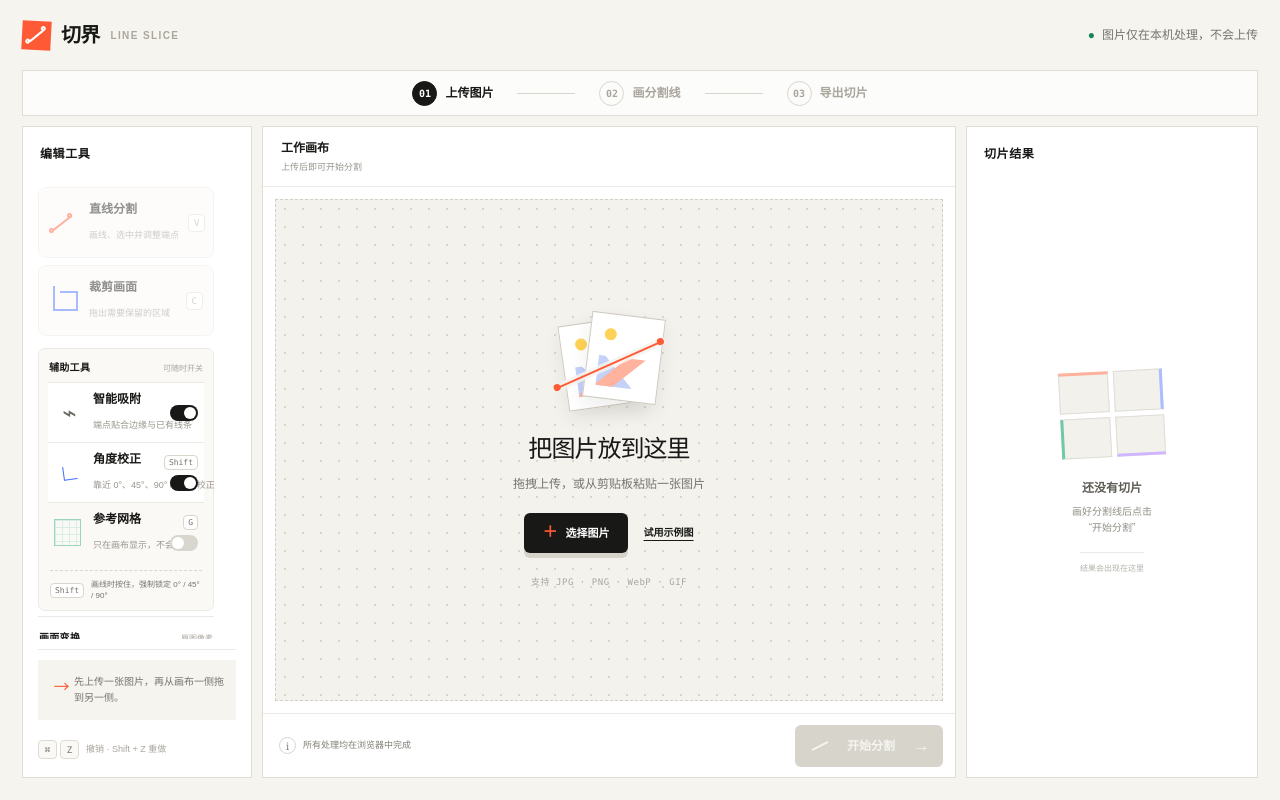
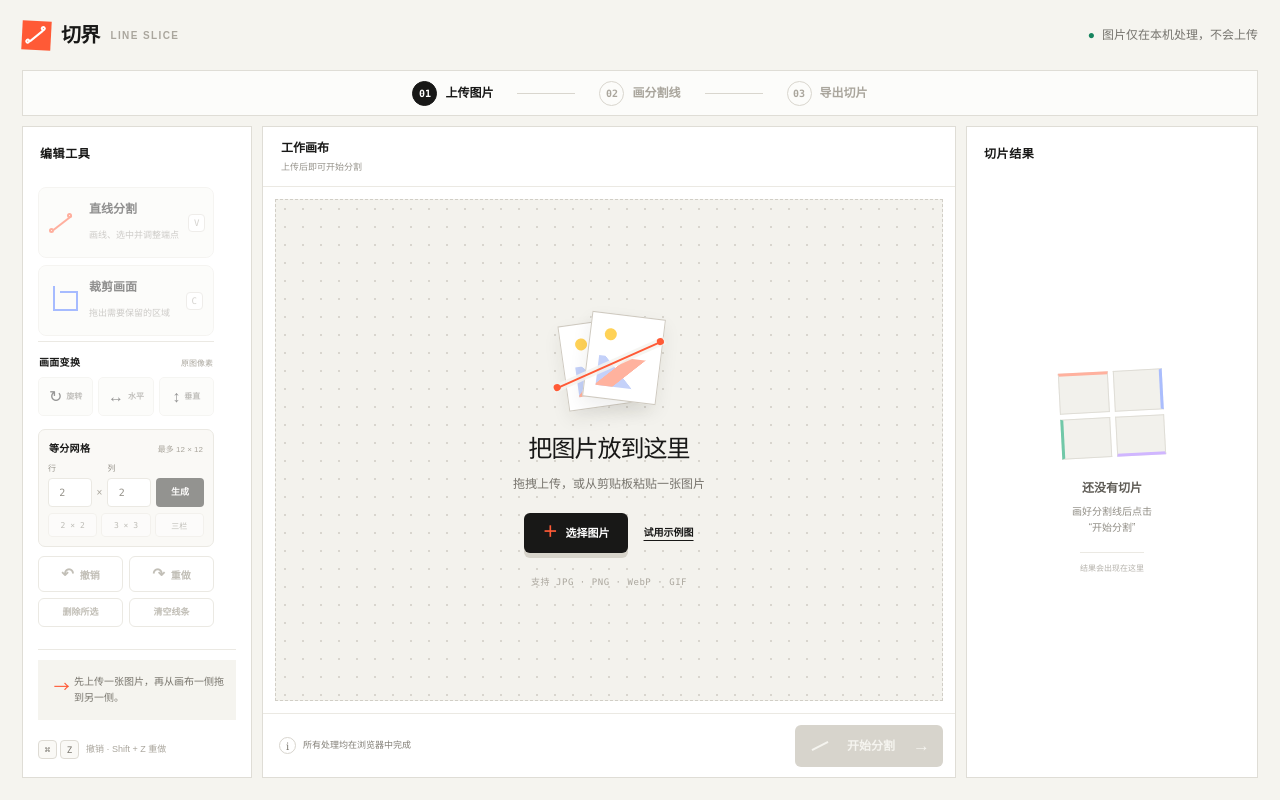
Before and after one commit to hcsdtk/qiejie, a Next.js app: page / in a window 1280 px wide. Built offline with nearby package versions, Linux system fonts and the light colour scheme.

Commit message:
Make drawing assists always on

```diff
--- a/app/globals.css
+++ b/app/globals.css
@@ -127,8 +127,8 @@ button:focus-visible, canvas:focus-visible { outline: 3px solid rgba(71, 115, 25
 .tool-card { width: 100%; border: 1px solid var(--soft-line); background: #faf9f6; padding: 12px 10px; display: grid; grid-template-columns: 31px 1fr auto; align-items: center; gap: 9px; text-align: left; border-radius: 8px; }
 .tool-card.selected:not(:disabled) { background: #fff7f4; border-color: #ffc8b9; box-shadow: inset 3px 0 0 var(--accent); }
 .tool-card:disabled { opacity: .48; }
-.tool-card strong, .assist-option strong { display: block; font-size: 12px; margin-bottom: 3px; }
-.tool-card small, .assist-option small { color: #98958d; font-size: 9px; white-space: nowrap; }
+.tool-card strong { display: block; font-size: 12px; margin-bottom: 3px; }
+.tool-card small { color: #98958d; font-size: 9px; white-space: nowrap; }
 .tool-card kbd { color: #a7a39a; font: 9px var(--font-mono), monospace; border: 1px solid #dedbd4; background: white; padding: 3px 5px; border-radius: 4px; }
 .tool-card + .tool-card { margin-top: 7px; }
 .line-tool-icon { width: 27px; height: 27px; position: relative; display: block; }
@@ -141,21 +141,6 @@ button:focus-visible, canvas:focus-visible { outline: 3px solid rgba(71, 115, 25
 .crop-actions button:first-child { background: #4773ff; color: white; border-color: #4773ff; }
 .crop-actions button:disabled { opacity: .45; }
 
-.snap-icon { color: #6e6b65; font-size: 24px; line-height: 1; text-align: center; }
-.toggle { width: 28px; height: 16px; border-radius: 9px; background: #d8d6cf; padding: 2px; display: flex; }
-.toggle i { width: 12px; height: 12px; background: white; border-radius: 50%; display: block; }
-.toggle.on { justify-content: flex-end; background: var(--ink); }
-.angle-icon { color: #4773ff; font-size: 23px; line-height: 1; text-align: center; transform: rotate(-8deg); }
-.assist-tools { margin-top: 12px; padding: 10px 9px 9px; border: 1px solid var(--soft-line); border-radius: 7px; background: #faf9f6; }
-.assist-option { width: 100%; min-height: 50px; display: grid; grid-template-columns: 31px minmax(0, 1fr) auto; align-items: center; gap: 8px; padding: 7px 6px; border: 0; border-top: 1px solid var(--soft-line); background: transparent; text-align: left; }
-.assist-option.enabled { background: white; }
-.assist-option:hover { background: #f4f3ef; }
-.assist-option > span:nth-child(2) { min-width: 0; }
-.assist-option .toggle { flex: 0 0 auto; }
-.assist-tail { display: flex; flex-direction: column; align-items: flex-end; gap: 5px; }
-.assist-tail kbd, .shift-hint kbd { border: 1px solid #d9d6ce; border-radius: 4px; background: white; color: #77746c; padding: 2px 4px; font: 8px var(--font-mono), monospace; }
-.reference-grid-icon { width: 27px; height: 27px; display: grid; place-items: center; color: #16a778; border: 1px solid #9bd3be; background-image: linear-gradient(#d7ede5 1px, transparent 1px), linear-gradient(90deg, #d7ede5 1px, transparent 1px); background-size: 7px 7px; font-size: 0; }
-.shift-hint { display: flex; align-items: center; gap: 7px; margin: 8px 2px 0; padding-top: 8px; border-top: 1px dashed #d9d6ce; color: #77746c; font-size: 8px; line-height: 1.4; }
 .divider { height: 1px; background: var(--soft-line); margin: 5px 0 13px; }
 .tool-actions { display: grid; grid-template-columns: 1fr 1.2fr; gap: 6px; }
 .tool-actions button { min-height: 36px; border: 1px solid var(--soft-line); background: white; border-radius: 6px; font-size: 10px; font-weight: 700; }
@@ -298,7 +283,7 @@ button:focus-visible, canvas:focus-visible { outline: 3px solid rgba(71, 115, 25
 
 @media (max-width: 1080px) {
   .workbench { grid-template-columns: 205px minmax(430px, 1fr) 250px; }
-  .tool-card small, .assist-option small { white-space: normal; }
+  .tool-card small { white-space: normal; }
 }
 
 @media (max-width: 900px) {
--- a/app/page.tsx
+++ b/app/page.tsx
@@ -45,11 +45,7 @@ type EditorSnapshot = {
 };
 type ToolMode = "line" | "crop";
 type ExportFormat = "image/png" | "image/jpeg" | "image/webp";
-type LineAssistOptions = {
-  snapEnabled: boolean;
-  angleAssistEnabled: boolean;
-  forceAngle: boolean;
-};
+type LineAssistOptions = { forceAngle: boolean };
 type CanvasGesture =
   | { type: "draw-line" }
   | { type: "move-endpoint"; before: EditorSnapshot; lineId: number; endpoint: "start" | "end" }
@@ -172,7 +168,6 @@ function snapStraightPoint(
   width: number,
   height: number,
   lines: CutLine[],
-  snapEnabled: boolean,
 ) {
   const dx = straightened.x - start.x;
   const dy = straightened.y - start.y;
@@ -206,13 +201,11 @@ function snapStraightPoint(
     if (t >= 0 && u >= 0 && u <= 1) addRayCandidate(t);
   }
 
-  if (snapEnabled) {
-    const threshold = Math.max(10, Math.min(width, height) * 0.035);
-    const nearest = candidates
-      .map((candidate) => ({ candidate, distance: Math.hypot(candidate.x - pointer.x, candidate.y - pointer.y) }))
-      .sort((a, b) => a.distance - b.distance)[0];
-    if (nearest && nearest.distance < threshold) return nearest.candidate;
-  }
+  const threshold = Math.max(10, Math.min(width, height) * 0.035);
+  const nearest = candidates
+    .map((candidate) => ({ candidate, distance: Math.hypot(candidate.x - pointer.x, candidate.y - pointer.y) }))
+    .sort((a, b) => a.distance - b.distance)[0];
+  if (nearest && nearest.distance < threshold) return nearest.candidate;
 
   const inside = clampPoint(straightened, width, height);
   if (inside.x === straightened.x && inside.y === straightened.y) return inside;
@@ -239,7 +232,7 @@ function assistLineEnd(
   const step = Math.PI / 4;
   const assistedAngle = Math.round(angle / step) * step;
   const delta = Math.abs(Math.atan2(Math.sin(angle - assistedAngle), Math.cos(angle - assistedAngle)));
-  const angleLocked = options.forceAngle || (options.angleAssistEnabled && delta <= (9 * Math.PI) / 180);
+  const angleLocked = options.forceAngle || delta <= (9 * Math.PI) / 180;
   const straightened =
     angleLocked
       ? {
@@ -249,10 +242,10 @@ function assistLineEnd(
       : point;
 
   if (angleLocked) {
-    return snapStraightPoint(start, straightened, point, width, height, lines, options.snapEnabled);
+    return snapStraightPoint(start, straightened, point, width, height, lines);
   }
   const clamped = clampPoint(straightened, width, height);
-  return options.snapEnabled ? snapPoint(clamped, width, height, lines) : clamped;
+  return snapPoint(clamped, width, height, lines);
 }
 
 function drawReferenceGrid(context: CanvasRenderingContext2D) {
@@ -413,9 +406,6 @@ export default function Home() {
   const [activeLine, setActiveLine] = useState<Omit<CutLine, "id"> | null>(null);
   const [selectedLineId, setSelectedLineId] = useState<number | null>(null);
   const [toolMode, setToolMode] = useState<ToolMode>("line");
-  const [snapEnabled, setSnapEnabled] = useState(true);
-  const [angleAssistEnabled, setAngleAssistEnabled] = useState(true);
-  const [referenceGridVisible, setReferenceGridVisible] = useState(false);
   const [isForceStraight, setIsForceStraight] = useState(false);
   const [cropSelection, setCropSelection] = useState<CropSelection | null>(null);
   const [undoStack, setUndoStack] = useState<EditorSnapshot[]>([]);
@@ -612,11 +602,6 @@ export default function Home() {
       } else if (!isFormField && key === "c") {
         setToolMode("crop");
         setSelectedLineId(null);
-      } else if (!isFormField && key === "g") {
-        setReferenceGridVisible((current) => {
-          setMessage(current ? "参考网格已关闭" : "参考网格已开启；不会出现在导出图片中");
-          return !current;
-        });
       }
     };
     window.addEventListener("paste", handlePaste);
@@ -637,11 +622,11 @@ export default function Home() {
     if (!context) return;
     context.clearRect(0, 0, canvas.width, canvas.height);
     context.drawImage(baseCanvas, 0, 0);
-    if (referenceGridVisible) drawReferenceGrid(context);
+    drawReferenceGrid(context);
     lines.forEach((line) => drawLineOverlay(context, line, false, line.id === selectedLineId));
     if (activeLine) drawLineOverlay(context, activeLine, true);
     if (cropSelection) drawCropOverlay(context, cropSelection);
-  }, [activeLine, cropSelection, imageInfo, lines, referenceGridVisible, selectedLineId]);
+  }, [activeLine, cropSelection, imageInfo, lines, selectedLineId]);
 
   useEffect(() => {
     const viewport = canvasViewportRef.current;
@@ -747,9 +732,7 @@ export default function Home() {
       return;
     }
 
-    const point = snapEnabled
-      ? snapPoint(rawPoint, imageInfo.width, imageInfo.height, lines)
-      : rawPoint;
+    const point = snapPoint(rawPoint, imageInfo.width, imageInfo.height, lines);
     gestureRef.current = { type: "draw-line" };
     setSelectedLineId(null);
     setIsForceStraight(event.shiftKey);
@@ -774,8 +757,6 @@ export default function Home() {
       if (!movingLine) return;
       const fixedPoint = gesture.endpoint === "start" ? movingLine.end : movingLine.start;
       const point = assistLineEnd(fixedPoint, rawPoint, imageInfo.width, imageInfo.height, otherLines, {
-        snapEnabled,
-        angleAssistEnabled,
         forceAngle: event.shiftKey,
       });
       setIsForceStraight(event.shiftKey);
@@ -788,8 +769,6 @@ export default function Home() {
 
     if (!activeLine) return;
     const point = assistLineEnd(activeLine.start, rawPoint, imageInfo.width, imageInfo.height, lines, {
-      snapEnabled,
-      angleAssistEnabled,
       forceAngle: event.shiftKey,
     });
     setIsForceStraight(event.shiftKey);
@@ -809,8 +788,6 @@ export default function Home() {
     } else if (gesture.type === "draw-line" && activeLine) {
       const rawPoint = getCanvasPoint(event.currentTarget, event.clientX, event.clientY);
       const end = assistLineEnd(activeLine.start, rawPoint, imageInfo.width, imageInfo.height, lines, {
-        snapEnabled,
-        angleAssistEnabled,
         forceAngle: event.shiftKey,
       });
       if (Math.hypot(end.x - activeLine.start.x, end.y - activeLine.start.y) > 12) {
@@ -1300,45 +1277,7 @@ export default function Home() {
             <kbd>C</kbd>
           </button>
 
-          {toolMode === "line" ? (
-            <div className="assist-tools">
-              <div className="subsection-label"><span>辅助工具</span><small>可随时开关</small></div>
-              <button
-                type="button"
-                className={`assist-option ${snapEnabled ? "enabled" : ""}`}
-                aria-pressed={snapEnabled}
-                onClick={() => setSnapEnabled((current) => !current)}
-              >
-                <span className="snap-icon" aria-hidden="true">⌁</span>
-                <span><strong>智能吸附</strong><small>端点贴合边缘与已有线条</small></span>
-                <span className={`toggle ${snapEnabled ? "on" : ""}`} aria-hidden="true"><i /></span>
-              </button>
-
-              <button
-                type="button"
-                className={`assist-option ${angleAssistEnabled ? "enabled" : ""}`}
-                aria-pressed={angleAssistEnabled}
-                onClick={() => setAngleAssistEnabled((current) => !current)}
-              >
-                <span className="angle-icon" aria-hidden="true">∟</span>
-                <span><strong>角度校正</strong><small>靠近 0°、45°、90° 时自动校正</small></span>
-                <span className="assist-tail"><kbd>Shift</kbd><span className={`toggle ${angleAssistEnabled ? "on" : ""}`} aria-hidden="true"><i /></span></span>
-              </button>
-
-              <button
-                type="button"
-                className={`assist-option ${referenceGridVisible ? "enabled" : ""}`}
-                aria-pressed={referenceGridVisible}
-                onClick={() => setReferenceGridVisible((current) => !current)}
-              >
-                <span className="reference-grid-icon" aria-hidden="true">#</span>
-                <span><strong>参考网格</strong><small>只在画布显示，不会导出</small></span>
-                <span className="assist-tail"><kbd>G</kbd><span className={`toggle ${referenceGridVisible ? "on" : ""}`} aria-hidden="true"><i /></span></span>
-              </button>
-
-              <p className="shift-hint"><kbd>Shift</kbd><span>画线时按住，强制锁定 0° / 45° / 90°</span></p>
-            </div>
-          ) : (
+          {toolMode === "crop" && (
             <div className="crop-actions">
               <button type="button" onClick={applyCrop} disabled={!cropSelection}>应用裁剪</button>
               <button type="button" onClick={() => setCropSelection(null)} disabled={!cropSelection}>取消</button>
@@ -1411,7 +1350,7 @@ export default function Home() {
           <div className="stage-heading">
             <div>
               <strong>{imageInfo ? (toolMode === "crop" ? "拖出要保留的区域" : "画线或选择已有分割线") : "工作画布"}</strong>
-              <span>{imageInfo ? (toolMode === "crop" ? "确认选区后点击左侧“应用裁剪”" : "蓝色线条已选中，可拖动端点继续调整") : "上传后即可开始分割"}</span>
+              <span>{imageInfo ? (toolMode === "crop" ? "确认选区后点击左侧“应用裁剪”" : "辅助已启用：智能吸附 · 角度校正 · 参考网格；Shift 强制画直") : "上传后即可开始分割"}</span>
             </div>
             {imageInfo && (
               <div className="stage-controls">
@@ -1484,7 +1423,7 @@ export default function Home() {
                 {activeLine && (
                   <div className={`angle-readout ${isForceStraight || activeAngleIsStandard ? "locked" : ""}`}>
                     <b>{activeAngle}°</b>
-                    <span>{isForceStraight ? "SHIFT 已锁定" : activeAngleIsStandard ? "已校正为标准角度" : angleAssistEnabled ? "接近标准角度会自动校正" : "自由角度 · 按 Shift 锁定"}</span>
+                    <span>{isForceStraight ? "SHIFT 已锁定" : activeAngleIsStandard ? "已校正为标准角度" : "接近标准角度会自动校正"}</span>
                   </div>
                 )}
               </>
@@ -1518,7 +1457,7 @@ export default function Home() {
           <div className="stage-footer">
             <div className={`status-message ${message?.startsWith("完成") ? "success" : ""}`}>
               <span aria-hidden="true">{message?.startsWith("完成") ? "✓" : "i"}</span>
-              {message ?? (imageInfo ? "按住 Shift 强制画直；G 显示参考网格；Ctrl/⌘ + 滚轮缩放" : "所有处理均在浏览器中完成")}
+              {message ?? (imageInfo ? "蓝色线条可拖动端点；按住 Shift 强制画直；Ctrl/⌘ + 滚轮缩放" : "所有处理均在浏览器中完成")}
             </div>
             <button
               className="split-button"
```
Also changed, not shown: 2 other files (tests, documents, lock files or other folders).
